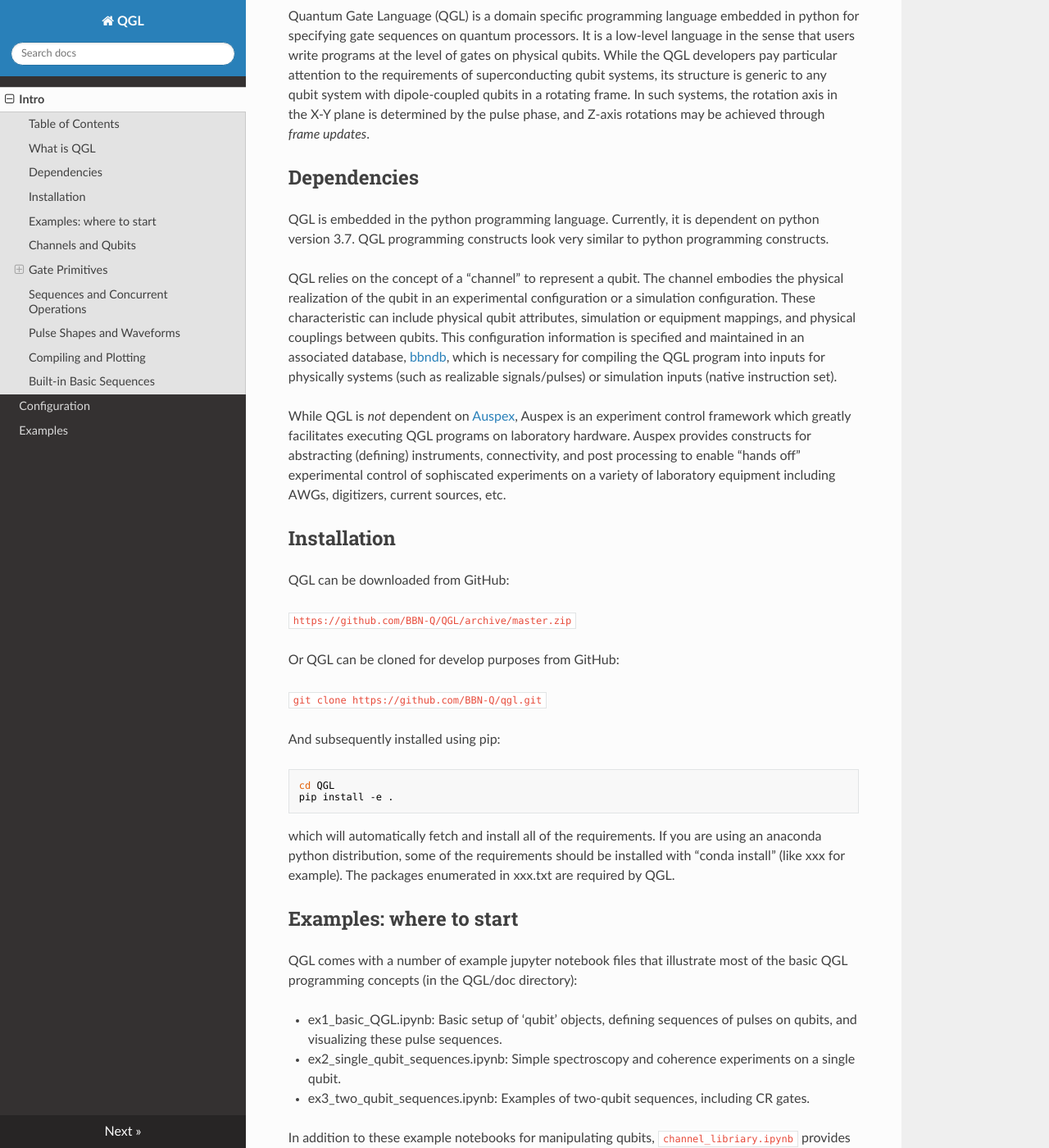
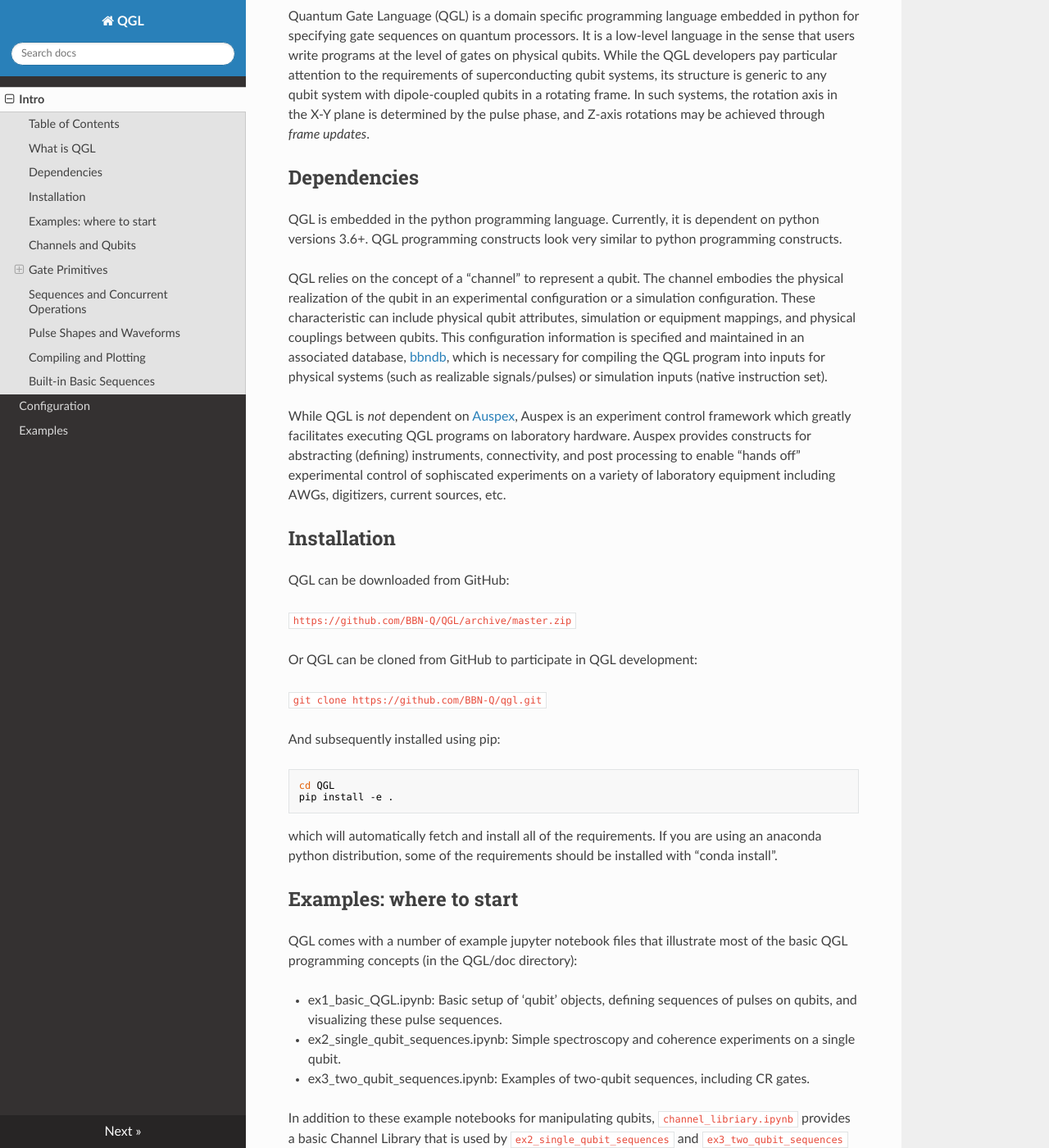
Before and after one commit to BBN-Q/QGL, an MkDocs documentation site: the page built from doc/index.md, in a window 1280 px wide and 1400 px high, scrolled down 528 px. Shown: the whole window at 82% size. Built offline with MkDocs 1.6.1, drawn with Linux system fonts in a browser that asks for light colours; nearby versions of some CDN libraries; some of the changed text lies outside the part shown.

Commit message:
Clean up based on Aaron's comments

````diff
--- a/doc/index.md
+++ b/doc/index.md
@@ -28,9 +28,9 @@ achieved through *frame updates*.
 
 ## Dependencies <a name="Dependencies"></a>
 
-QGL is embedded in the python programming language. Currently, it is dependent on python version 3.7. QGL programming constructs look very similar to python programming constructs.
+QGL is embedded in the python programming language. Currently, it is dependent on python versions 3.6+. QGL programming constructs look very similar to python programming constructs.
 
-QGL relies on the concept of a "channel" to represent a qubit. The channel embodies the physical realization of the qubit in an experimental configuration or a simulation configuration. These characteristic can include physical qubit attributes, simulation or equipment mappings, and physical couplings between qubits. This configuration information is specified and maintained in an associated database, [bbndb](https://github.com/BBN-Q/bbndb), which is necessary for compiling the QGL program into inputs for physically systems (such as realizable signals/pulses) or simulation inputs (native instruction set).
+QGL relies on the concept of a "channel" to represent a qubit. The channel embodies the physical realization of the qubit in an experimental configuration or a simulation configuration. These characteristic can include physical qubit attributes, simulation or equipment mappings, and physical couplings between qubits. This configuration information is specified and maintained in an associated database, [bbndb](https://github.com/BBN-Q/bbndb), which is necessary for compiling the QGL program into inputs for physical systems (such as realizable signals/pulses) or simulation inputs (native instruction set).
 
 While QGL is *not* dependent on [Auspex](https://github.com/BBN-Q/auspex), Auspex is an experiment control framework which greatly facilitates executing QGL programs on laboratory hardware. Auspex provides constructs for abstracting (defining) instruments, connectivity, and post processing to enable "hands off" experimental control of sophiscated experiments on a variety of laboratory equipment including AWGs, digitizers, current sources, etc.
 
@@ -42,7 +42,7 @@ QGL can be downloaded from GitHub:
 
 ```https://github.com/BBN-Q/QGL/archive/master.zip```
 
-Or QGL can be cloned for develop purposes from GitHub:
+Or QGL can be cloned from GitHub to participate in QGL development:
 
 ```git clone https://github.com/BBN-Q/qgl.git```
 
@@ -55,7 +55,7 @@ pip install -e .
 
 which will automatically fetch and install all of the requirements. If you are using
 an anaconda python distribution, some of the requirements should be installed with
-"conda install" (like xxx for example). The packages enumerated in xxx.txt are required by QGL.
+"conda install".
 
 ## Examples: where to start <a name="Examples"></a>
 
@@ -160,6 +160,7 @@ MEAS(q)
 Due to the utility of Clifford-group operations in characterizing gate
 performance, QGL also directly provides a primitive to implement the 24-element
 single-qubit Clifford group:
+
 ```
 # atomic Clifford operation on 1-qubit
 AC(q, n)
@@ -263,10 +264,11 @@ the `PulseShapes` module including:
 * `gaussOn` - the first half of a truncated Gaussian shape
 * `gaussOff` - the second half of a truncated Gaussian shape
 
-The default pulse shape is determined by properties in the [channel
-library](config.md#channel-library-setup). However, the QGL programmer may
+The default pulse shape is determined by properties in the Channel
+Library. However, the QGL programmer may
 override the default shape with a keyword argument. For example, to force the
 use of square pulse shape we may write:
+
 ```
 seq = [[X(q1, shape_fun=PulseShapes.constant), MEAS(q1)]]
 ```
````
Also changed, not shown: other parts of doc/index.md (+3 -3 lines).
